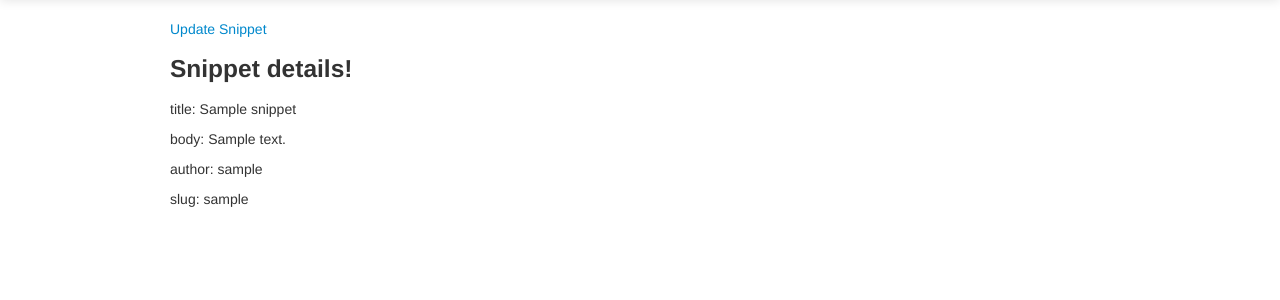
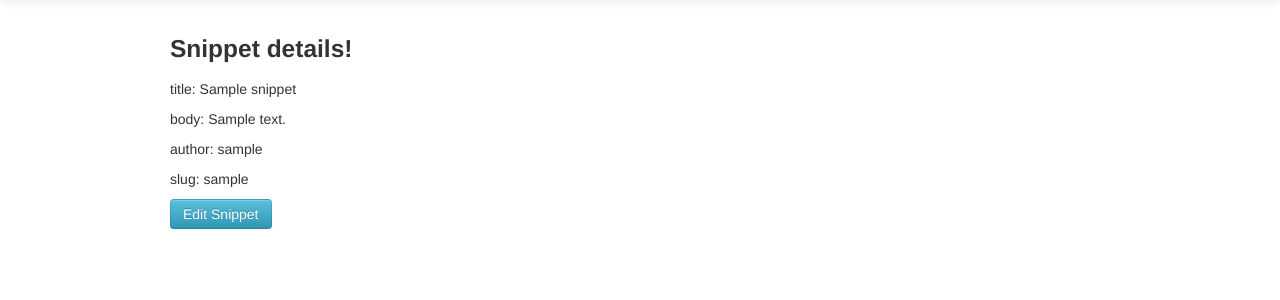
Before and after one commit to johnnncodes/django-snippets, a Django app: a page that uses django_snippets/templates/snippets/snippet_details.html in a window 1280 px wide. Shown: the part 41-341 px from the top of the page. Run offline with Django 3.2, Linux system fonts and the light colour scheme; tables that the repository leaves empty hold one stand-in row (values such as "Sample post").

Commit message:
change label of the link to edit a snippet and style delete buttons

```diff
--- a/django_snippets/templates/snippets/my_snippets.html
+++ b/django_snippets/templates/snippets/my_snippets.html
@@ -16,7 +16,7 @@
 
           <form method="POST" action="{% url 'snippet_delete' snippet.slug %}">
             {% csrf_token %}
-            <input type="submit" value="delete">
+            <input type="submit" value="delete" class="btn btn-danger">
           </form>
         </li>
       {% endfor %}
--- a/django_snippets/templates/snippets/snippet_details.html
+++ b/django_snippets/templates/snippets/snippet_details.html
@@ -1,13 +1,13 @@
 {% extends "base.html" %}
 
 {% block content_inner %}
-  <a href="{% url 'snippet_update' snippet.slug %}">
-      Update Snippet
-  </a>
-
   <h3>Snippet details!</h3>
   <p>title: {{ snippet.title }}</p>
   <p>body: {{ snippet.body }}</p>
   <p>author: {{ snippet.author }}</p>
   <p>slug: {{ snippet.slug }}</p>
+
+  <a href="{% url 'snippet_update' snippet.slug %}" class="btn btn-info">
+    Edit Snippet
+  </a>
 {% endblock content_inner %}
--- a/django_snippets/templates/snippets/snippets.html
+++ b/django_snippets/templates/snippets/snippets.html
@@ -16,7 +16,7 @@
           {% if snippet.author == user %}
             <form method="POST" action="{% url 'snippet_delete' snippet.slug %}">
               {% csrf_token %}
-              <input type="submit" value="delete">
+              <input type="submit" value="delete" class="btn btn-danger">
             </form>
           {% endif %}
 
```
